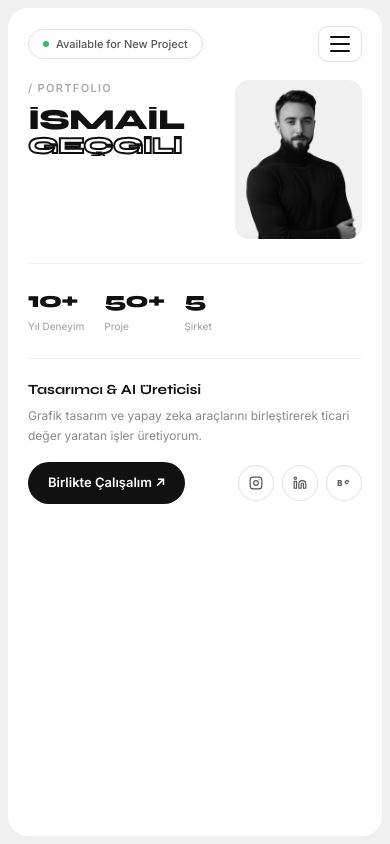
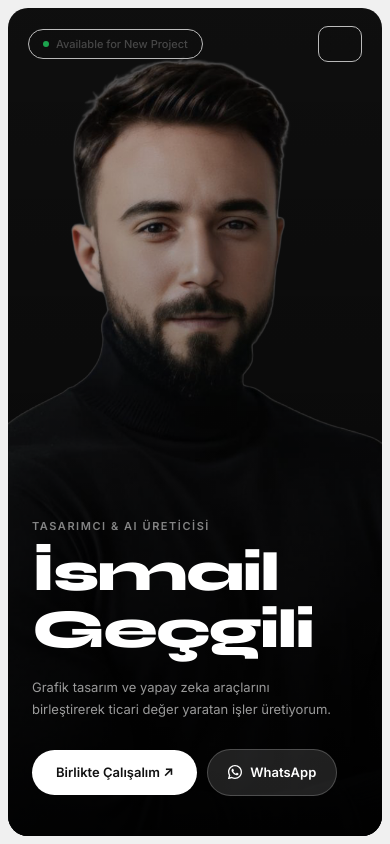
Before and after one commit to igecgili/portfolio, a Next.js app: page / in a window 390 px wide. Shown: the top 844 px of the page. Built offline with nearby package versions, Linux system fonts and the light colour scheme.

Commit message:
Mobile hero: full-screen photo with text overlay, magazine style

```diff
--- a/components/Hero.tsx
+++ b/components/Hero.tsx
@@ -88,14 +88,12 @@ export default function Hero() {
       <section
         id="hero"
         style={{
-          background: "#fff",
+          background: "#111",
           borderRadius: "20px",
           margin: "8px",
           overflow: "hidden",
           height: "calc(100svh - 16px)",
           minHeight: "580px",
-          display: "flex",
-          flexDirection: "column",
           position: "relative",
         }}
       >
@@ -160,59 +158,62 @@ export default function Hero() {
           )}
         </AnimatePresence>
 
-        {/* ANA İÇERİK */}
-        <div style={{ flex: 1, display: "flex", flexDirection: "column", padding: "0 20px 32px", gap: "24px" }}>
+        {/* Tam ekran fotoğraf */}
+        {/* eslint-disable-next-line @next/next/no-img-element */}
+        <img src="/photo2.png" alt="İsmail Geçgili" style={{
+          position: "absolute", inset: 0, width: "100%", height: "100%",
+          objectFit: "cover", objectPosition: "top center", filter: "grayscale(0.2)",
+        }} />
 
-          {/* Üst blok: isim sol + fotoğraf sağ */}
-          <div style={{ display: "flex", gap: "12px", alignItems: "stretch" }}>
-            {/* Sol: isim */}
-            <div style={{ flex: 1, minWidth: 0 }}>
-              <p style={{ fontSize: "11px", letterSpacing: "0.12em", color: "#aaa", fontWeight: 600, marginBottom: "10px" }}>/ PORTFOLIO</p>
-              <FitText><span style={{ color: "#111" }}>İSMAİL</span></FitText>
-              <div style={{ marginTop: "4px" }}>
-                <FitText><span style={{ color: "transparent", WebkitTextStroke: "2px #111" }}>GEÇGİLİ</span></FitText>
-              </div>
-            </div>
-            {/* Sağ: fotoğraf — isimle aynı yükseklikte */}
-            <div style={{ width: "38%", flexShrink: 0, borderRadius: "14px", overflow: "hidden", background: "#f0f0f0" }}>
-              {/* eslint-disable-next-line @next/next/no-img-element */}
-              <img src="/photo2.png" alt="İsmail Geçgili"
-                style={{ width: "100%", height: "100%", objectFit: "cover", objectPosition: "top center", filter: "grayscale(1)" }} />
-            </div>
-          </div>
+        {/* Gradient overlay — alttan yukarı */}
+        <div style={{
+          position: "absolute", inset: 0,
+          background: "linear-gradient(to top, rgba(0,0,0,0.92) 0%, rgba(0,0,0,0.4) 50%, rgba(0,0,0,0.15) 100%)",
+        }} />
 
-          {/* İstatistikler */}
-          <div style={{ display: "flex", gap: "20px", borderTop: "1px solid #f0f0f0", paddingTop: "20px" }}>
-            {[["10+", "Yıl Deneyim"], ["50+", "Proje"], ["5", "Şirket"]].map(([val, lbl]) => (
-              <div key={lbl}>
-                <p style={{ fontFamily: "'Syne', sans-serif", fontWeight: 800, fontSize: "22px", color: "#111", letterSpacing: "-0.04em", marginBottom: "2px" }}>{val}</p>
-                <p style={{ fontSize: "10px", color: "#aaa", fontWeight: 500 }}>{lbl}</p>
-              </div>
-            ))}
-          </div>
+        {/* İçerik */}
+        <div style={{ position: "absolute", bottom: 0, left: 0, right: 0, padding: "0 24px 40px" }}>
+          {/* Etiket */}
+          <p style={{ fontSize: "11px", letterSpacing: "0.14em", color: "rgba(255,255,255,0.5)", fontWeight: 600, marginBottom: "12px" }}>
+            TASARIMCI & AI ÜRETİCİSİ
+          </p>
 
-          {/* Alt bilgi */}
-          <div style={{ borderTop: "1px solid #f0f0f0", paddingTop: "20px" }}>
-            <p style={{ fontFamily: "'Syne', sans-serif", fontWeight: 700, fontSize: "14px", color: "#111", marginBottom: "6px" }}>Tasarımcı & AI Üreticisi</p>
-            <p style={{ fontSize: "12px", color: "#888", lineHeight: 1.7, marginBottom: "16px" }}>
-              Grafik tasarım ve yapay zeka araçlarını birleştirerek ticari değer yaratan işler üretiyorum.
-            </p>
-            <div style={{ display: "flex", alignItems: "center", justifyContent: "space-between" }}>
-              <a href="#contact" style={{
-                display: "inline-flex", alignItems: "center", gap: "6px",
-                padding: "11px 20px", borderRadius: "999px",
-                background: "#111", color: "#fff", textDecoration: "none", fontSize: "13px", fontWeight: 600,
-              }}>Birlikte Çalışalım ↗</a>
-              <div style={{ display: "flex", gap: "8px" }}>
-                {socials.map(({ label, icon, href }) => (
-                  <a key={label} href={href} title={label} style={{
-                    display: "inline-flex", alignItems: "center", justifyContent: "center",
-                    width: "36px", height: "36px", borderRadius: "50%",
-                    border: "1px solid #e0e0e0", color: "#555", textDecoration: "none",
-                  }}>{icon}</a>
-                ))}
-              </div>
-            </div>
+          {/* İsim — düz, büyük */}
+          <h1 style={{
+            fontFamily: "'Syne', sans-serif", fontWeight: 800,
+            fontSize: "clamp(44px, 14vw, 64px)",
+            letterSpacing: "-0.03em", lineHeight: 0.95,
+            color: "#fff", margin: "0 0 6px 0",
+          }}>İsmail</h1>
+          <h1 style={{
+            fontFamily: "'Syne', sans-serif", fontWeight: 800,
+            fontSize: "clamp(44px, 14vw, 64px)",
+            letterSpacing: "-0.03em", lineHeight: 0.95,
+            color: "#fff", margin: "0 0 20px 0",
+          }}>Geçgili</h1>
+
+          {/* Açıklama */}
+          <p style={{ fontSize: "13px", color: "rgba(255,255,255,0.6)", lineHeight: 1.7, marginBottom: "28px" }}>
+            Grafik tasarım ve yapay zeka araçlarını<br />birleştirerek ticari değer yaratan işler üretiyorum.
+          </p>
+
+          {/* Butonlar */}
+          <div style={{ display: "flex", gap: "10px", alignItems: "center" }}>
+            <a href="#contact" style={{
+              display: "inline-flex", alignItems: "center", gap: "8px",
+              padding: "13px 24px", borderRadius: "999px",
+              background: "#fff", color: "#111", textDecoration: "none", fontSize: "13px", fontWeight: 700,
+            }}>Birlikte Çalışalım ↗</a>
+            <a href="https://wa.me/905535017666" target="_blank" rel="noreferrer" style={{
+              display: "inline-flex", alignItems: "center", gap: "8px",
+              padding: "13px 20px", borderRadius: "999px",
+              background: "rgba(255,255,255,0.12)", color: "#fff",
+              textDecoration: "none", fontSize: "13px", fontWeight: 600,
+              border: "1px solid rgba(255,255,255,0.2)",
+            }}>
+              <svg width="14" height="14" viewBox="0 0 24 24" fill="currentColor"><path d="M17.472 14.382c-.297-.149-1.758-.867-2.03-.967-.273-.099-.471-.148-.67.15-.197.297-.767.966-.94 1.164-.173.199-.347.223-.644.075-.297-.15-1.255-.463-2.39-1.475-.883-.788-1.48-1.761-1.653-2.059-.173-.297-.018-.458.13-.606.134-.133.298-.347.446-.52.149-.174.198-.298.298-.497.099-.198.05-.371-.025-.52-.075-.149-.669-1.612-.916-2.207-.242-.579-.487-.5-.669-.51-.173-.008-.371-.01-.57-.01-.198 0-.52.074-.792.372-.272.297-1.04 1.016-1.04 2.479 0 1.462 1.065 2.875 1.213 3.074.149.198 2.096 3.2 5.077 4.487.709.306 1.262.489 1.694.625.712.227 1.36.195 1.871.118.571-.085 1.758-.719 2.006-1.413.248-.694.248-1.289.173-1.413-.074-.124-.272-.198-.57-.347z"/><path d="M12 0C5.373 0 0 5.373 0 12c0 2.115.549 4.103 1.508 5.837L.057 23.25a.75.75 0 0 0 .916.921l5.562-1.479A11.945 11.945 0 0 0 12 24c6.627 0 12-5.373 12-12S18.627 0 12 0zm0 21.75a9.714 9.714 0 0 1-4.95-1.355l-.354-.212-3.664.973.986-3.587-.231-.371A9.712 9.712 0 0 1 2.25 12C2.25 6.615 6.615 2.25 12 2.25S21.75 6.615 21.75 12 17.385 21.75 12 21.75z"/></svg>
+              WhatsApp
+            </a>
           </div>
         </div>
       </section>
```
Also changed, not shown: 1 other file (tests, documents, lock files or other folders).
